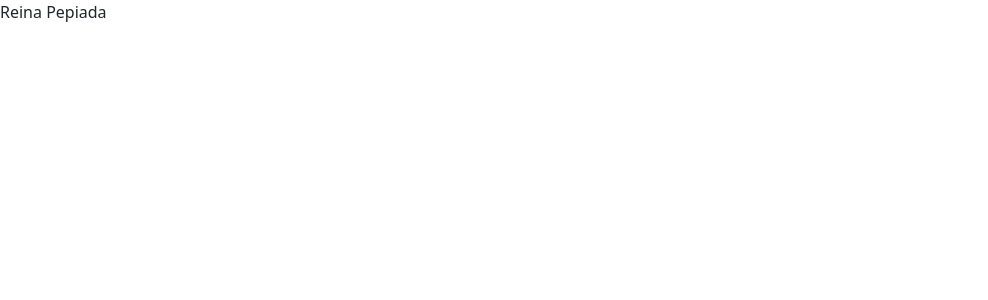
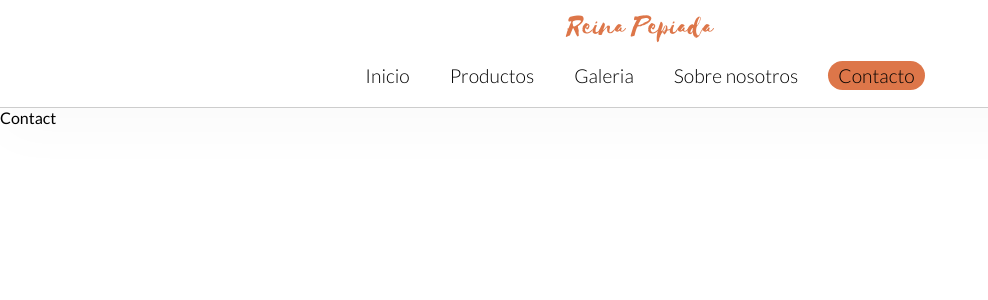
Before and after one commit to lelequinter/reina-pepiada-beta, a React (Vite) app: page /contact in a window 1280 px wide. Before the commit this address had no page. Shown: the top 300 px of the page, without its empty margins (0-988 px from the left). Built offline with nearby package versions, Linux system fonts and the light colour scheme.

Commit message:
Pasando todo el NavBar a Styled Components

```diff
--- a/index.html
+++ b/index.html
@@ -7,8 +7,8 @@
   <meta name="viewport" content="width=device-width, initial-scale=1.0" />
   <title>Reina Pepiada</title>
   <!-- CSS only -->
-  <link href="https://cdn.jsdelivr.net/npm/bootstrap@5.2.0/dist/css/bootstrap.min.css" rel="stylesheet"
-    integrity="sha384-gH2yIJqKdNHPEq0n4Mqa/HGKIhSkIHeL5AyhkYV8i59U5AR6csBvApHHNl/vI1Bx" crossorigin="anonymous">
+  <!-- <link href="https://cdn.jsdelivr.net/npm/bootstrap@5.2.0/dist/css/bootstrap.min.css" rel="stylesheet" -->
+    <!-- integrity="sha384-gH2yIJqKdNHPEq0n4Mqa/HGKIhSkIHeL5AyhkYV8i59U5AR6csBvApHHNl/vI1Bx" crossorigin="anonymous"> -->
 </head>
 
 <body>
--- a/package.json
+++ b/package.json
@@ -9,9 +9,13 @@
     "preview": "vite preview"
   },
   "dependencies": {
+    "@types/styled-components": "^5.1.25",
     "react": "^18.2.0",
     "react-dom": "^18.2.0",
-    "react-router-dom": "6"
+    "react-icons": "^4.4.0",
+    "react-router-dom": "6",
+    "react-spring": "^9.5.2",
+    "styled-components": "^5.3.5"
   },
   "devDependencies": {
     "@types/react": "^18.0.15",
--- a/src/index.css
+++ b/src/index.css
@@ -1,3 +1,18 @@
+@import url("https://fonts.googleapis.com/css2?family=Lato:ital,wght@0,100;0,300;0,400;0,700;0,900;1,100;1,300;1,400&display=swap");
+
+body {
+  margin: 0;
+  min-width: 320px;
+  min-height: 100vh;
+}
+
+:root {
+  font-family: "Lato", Helvetica, Arial, sans-serif;
+  --my-primary: #DD7649;
+  --my-white: #fff,
+  --my-black: #000,
+}
+
 /* :root {
   font-family: Inter, Avenir, Helvetica, Arial, sans-serif;
   font-size: 16px;
@@ -24,13 +39,7 @@
   color: #535bf2;
 }
 
-body {
-  margin: 0;
-  display: flex;
-  place-items: center;
-  min-width: 320px;
-  min-height: 100vh;
-}
+
 
 h1 {
   font-size: 3.2em;
--- /dev/null
+++ b/src/main/pages/contact/Contact.tsx
@@ -0,0 +1,6 @@
+
+export const Contact = () => {
+  return (
+    <div>Contact</div>
+  )
+}
--- a/src/main/pages/index.ts
+++ b/src/main/pages/index.ts
@@ -2,3 +2,4 @@
 export * from './home/Home'
 export * from './products/Products'
 export * from './gallery/Gallery'
+export * from './contact/Contact'
--- a/src/router/AppRouter.tsx
+++ b/src/router/AppRouter.tsx
@@ -1,18 +1,18 @@
 import { Routes, Route, Navigate } from "react-router-dom";
-import { Home, Products, Gallery, About } from "../main/pages";
+import { Home, Products, Gallery, About, Contact } from "../main/pages";
 import { Navbar } from "../ui";
 
 export const AppRouter = () => {
   return (
     <>
       <Navbar />
-
       <Routes>
         {/* Rutas de Heroes */}
         <Route path="home" element={<Home />} />
         <Route path="products" element={<Products />} />
         <Route path="gallery" element={<Gallery />} />
         <Route path="about" element={<About />} />
+        <Route path="contact" element={<Contact />} />
         {/* Rutas de Login */}
         {/* <Route path="login" element={<LoginPage />} /> */}
         {/* Rutas Default */}
--- /dev/null
+++ b/src/shared/styled/colors.ts
@@ -0,0 +1,6 @@
+export const Colors = {
+    primary: "#DD7649",
+    white: "#fff",
+    black: "#000",
+    gray: '#cdcdcd'
+}
--- a/src/ui/components/navbar/Navbar.tsx
+++ b/src/ui/components/navbar/Navbar.tsx
@@ -1,47 +1,50 @@
-import { Link, NavLink } from "react-router-dom";
-import "./styles.css";
+import { Link } from "react-router-dom";
+import styled from "styled-components";
+import { Dropmenu } from "./dropmenu/Dropmenu";
+import { Menu } from "./menu/Menu";
+import { Colors } from "../../../shared/styled/colors";
 
 export const Navbar = () => {
   return (
-    // <nav className="navbar navbar-expand-sm navbar-dark bg-dark p-2 font">
-    //   <Link className="navbar-brand " to="/">
-    //     Reina Pepiada
-    //   </Link>
-
-    //   <div className="navbar-collapse">
-    //     <div className="navbar-nav">
-    //       <NavLink
-    //         className={({ isActive }) =>
-    //           `nav-item nav-link ${isActive ? "active" : ""} `
-    //         }
-    //         to="/marvel"
-    //       >
-    //         Marvel
-    //       </NavLink>
-
-    //       <NavLink
-    //         className={({ isActive }) =>
-    //           `nav-item nav-link ${isActive ? "active" : ""} `
-    //         }
-    //         to="/dc"
-    //       >
-    //         DC
-    //       </NavLink>
-    //     </div>
-    //   </div>
-
-    //   <div className="navbar-collapse collapse w-100 order-3 dual-collapse2 d-flex justify-content-end">
-    //     <ul className="navbar-nav ml-auto">
-    //       <span className="nav-item nav-link text-info">Leyder</span>
-
-    //       <button className="nav-item nav-link btn"> Logout</button>
-    //     </ul>
-    //   </div>
-    // </nav>
-    <nav>
-      <Link className="navbar-brand " to="/">
-        Reina Pepiada
-      </Link>
-    </nav>
+    <>
+      <Header>
+        <Logo className="font" to="/">
+          Reina Pepiada
+        </Logo>
+        <Menu />
+      </Header>
+      <Dropmenu />
+    </>
   );
 };
+
+//>>>>StyledComponents<<<<\\
+
+const Header = styled.div`
+  display: flex;
+  flex-direction: column;
+  align-items: center;
+  justify-content: center;
+  border-bottom: 1px solid #cdcdcd;
+  box-shadow: 0px 30px 50px rgba(16, 16, 16, 0.02);
+  margin-top: 10px;
+  position: sticky;
+  z-index: 100;
+
+  @media (max-width: 992px) {
+    border-bottom: 1px solid #cdcdcd;
+  }
+`;
+
+const Logo = styled(Link)`
+  font-family: Selima;
+  font-size: 30px;
+  color: ${Colors.primary};
+  font-weight: 400;
+
+  &:link,
+  &:active {
+    color: ${Colors.primary};
+    text-decoration: none;
+  }
+`;
--- /dev/null
+++ b/src/ui/components/navbar/dropmenu/Dropmenu.tsx
@@ -0,0 +1,147 @@
+import { useState } from "react";
+import styled from "styled-components";
+import { NavLink } from "react-router-dom";
+import { FiMoreHorizontal } from "react-icons/fi";
+import { Colors } from "../../../../shared/styled/colors";
+
+interface Props {
+  isOpen: boolean;
+}
+
+export const Dropmenu = () => {
+  const [isOpen, setIsOpen] = useState(false);
+
+  const handleClick = () => {
+    setIsOpen(!isOpen);
+  };
+
+  return (
+    <Wrapper>
+      <Dropdown isOpen={isOpen ? true : false}>
+        <NavItem>
+          <NavLink
+            className={({ isActive }) =>
+              `nav-link home ${isActive ? "active" : ""} `
+            }
+            to="/home"
+          >
+            Inicio
+          </NavLink>
+        </NavItem>
+        <NavItem>
+          <NavLink
+            className={({ isActive }) =>
+              `nav-link products ${isActive ? "active" : ""} `
+            }
+            to="/products"
+          >
+            Productos
+          </NavLink>
+        </NavItem>
+        <NavItem>
+          <NavLink
+            className={({ isActive }) =>
+              `nav-link gallery ${isActive ? "active" : ""} `
+            }
+            to="/gallery"
+          >
+            Galeria
+          </NavLink>
+        </NavItem>
+        <NavItem>
+          <NavLink
+            className={({ isActive }) =>
+              `nav-link about ${isActive ? "active" : ""} `
+            }
+            to="/about"
+          >
+            Sobre nosotros
+          </NavLink>
+        </NavItem>
+        <NavItem>
+          <NavLink
+            className={({ isActive }) =>
+              `nav-link contact ${isActive ? "active" : ""} `
+            }
+            to="/contact"
+          >
+            Contacto
+          </NavLink>
+        </NavItem>
+      </Dropdown>
+
+      <Notch onClick={handleClick}>
+        <FiMoreHorizontal color="#757575" size={20} />
+      </Notch>
+    </Wrapper>
+  );
+};
+
+const Wrapper = styled.div`
+  display: flex;
+  flex-direction: column;
+  align-items: center;
+  position: relative;
+`;
+
+const Dropdown = styled.ul<Props>`
+  list-style-type: none;
+  display: ${(props) => (props.isOpen ? "flex" : "none")};
+  width: 100%;
+  height: 142px;
+  border: 1px solid #cdcdcd;
+  border-top: none;
+  padding: 0 10px;
+  padding: 0;
+  flex-direction: column;
+  align-items: center;
+  padding: 10px 0 10px 0;
+  margin: 0;
+  gap: 0;
+
+  @media (min-width: 992px) {
+    display: none;
+  }
+`;
+
+const Notch = styled.button`
+  background-color: #fff;
+  width: 100px;
+  height: 20px;
+  border: 1px solid ${Colors.gray};
+  border-top: none;
+  border-bottom-left-radius: 10px;
+  border-bottom-right-radius: 10px;
+  position: absolute;
+  bottom: -20px;
+  @media (min-width: 992px) {
+    display: none;
+  }
+`;
+
+const NavItem = styled.li`
+  .active {
+    background-color: ${Colors.primary};
+    border-radius: 50px;
+    color: ${Colors.white};
+    padding: 3px 30px;
+    transition: flex 0.5s ease-in-out;
+    -webkit-transition: all 200ms ease-in-out;
+  }
+
+  a {
+    padding: 3px 30px;
+    color: ${Colors.black};
+    font-size: 1.2rem;
+    font-weight: 300;
+    display: flex;
+    align-items: center;
+    justify-content: center;
+    color: ${Colors.black};
+    &:link,
+    &:active {
+      color: ${Colors.black};
+      text-decoration: none;
+    }
+  }
+`;
--- /dev/null
+++ b/src/ui/components/navbar/menu/Menu.tsx
@@ -0,0 +1,98 @@
+import { NavLink } from "react-router-dom";
+import styled from "styled-components";
+import { Colors } from "../../../../shared/styled/colors";
+
+export const Menu = () => {
+  return (
+    <StyledMenu>
+      <NavItem>
+        <NavLink
+          className={({ isActive }) =>
+            `nav-link home ${isActive ? "active" : ""} `
+          }
+          to="/home"
+        >
+          Inicio
+        </NavLink>
+      </NavItem>
+      <NavItem>
+        <NavLink
+          className={({ isActive }) =>
+            `nav-link products ${isActive ? "active" : ""} `
+          }
+          to="/products"
+        >
+          Productos
+        </NavLink>
+      </NavItem>
+      <NavItem>
+        <NavLink
+          className={({ isActive }) =>
+            `nav-link gallery ${isActive ? "active" : ""} `
+          }
+          to="/gallery"
+        >
+          Galeria
+        </NavLink>
+      </NavItem>
+      <NavItem>
+        <NavLink
+          className={({ isActive }) =>
+            `nav-link about ${isActive ? "active" : ""} `
+          }
+          to="/about"
+        >
+          Sobre nosotros
+        </NavLink>
+      </NavItem>
+      <NavItem>
+        <NavLink
+          className={({ isActive }) =>
+            `nav-link contact ${isActive ? "active" : ""} `
+          }
+          to="/contact"
+        >
+          Contacto
+        </NavLink>
+      </NavItem>
+    </StyledMenu>
+  );
+};
+
+const StyledMenu = styled.ul`
+  display: flex;
+  height: 30px;
+  gap: 20px;
+  list-style-type: none;
+  padding: 0;
+
+  @media (max-width: 992px) {
+    display: none;
+  }
+`;
+
+const NavItem = styled.li`
+  .active {
+    background-color: var(--my-primary);
+    border-radius: 50px;
+    color: ${Colors.white};
+    padding: 3px 10px;
+    transition: flex 0.5s ease-in-out;
+    -webkit-transition: all 200ms ease-in-out;
+  }
+
+  a {
+    padding: 3px 10px;
+    font-size: 1.2rem;
+    font-weight: 300;
+    display: flex;
+    align-items: center;
+    justify-content: center;
+    color: ${Colors.black};
+    &:link,
+    &:active {
+      color: ${Colors.black};
+      text-decoration: none;
+    }
+  }
+`;
--- a/src/ui/components/navbar/styles.css
+++ /dev/null
@@ -1,4 +0,0 @@
-.font{
-    font-family: Selima;
-    font-size: 20px;
-}
```
Also changed, not shown: 2 other files (tests, documents, lock files or other folders).
